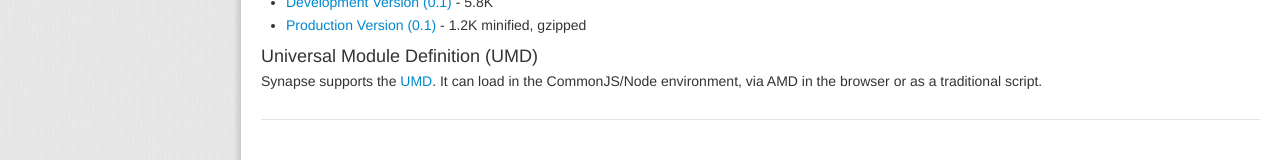
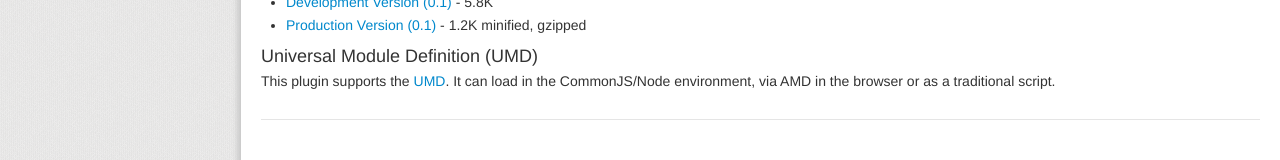
Before and after one commit to bruth/jquery.fn.search, a plain HTML site: page docs/index.html in a window 1280 px wide. Shown: the part 395-555 px from the top of the page. Drawn offline with Linux system fonts and the light colour scheme.

Commit message:
Fix name artifact

```diff
--- a/docs/index.html
+++ b/docs/index.html
@@ -88,7 +88,7 @@
 
             <section class="row">
                 <span class="span16">
-                    <p>Synapse supports the <a href=https://github.com/umdjs/umd>UMD</a>. It
+                    <p>This plugin supports the <a href=https://github.com/umdjs/umd>UMD</a>. It
                     can load in the CommonJS/Node environment, via AMD in the browser or as
                     a traditional script.</p>
                 </span>
```
